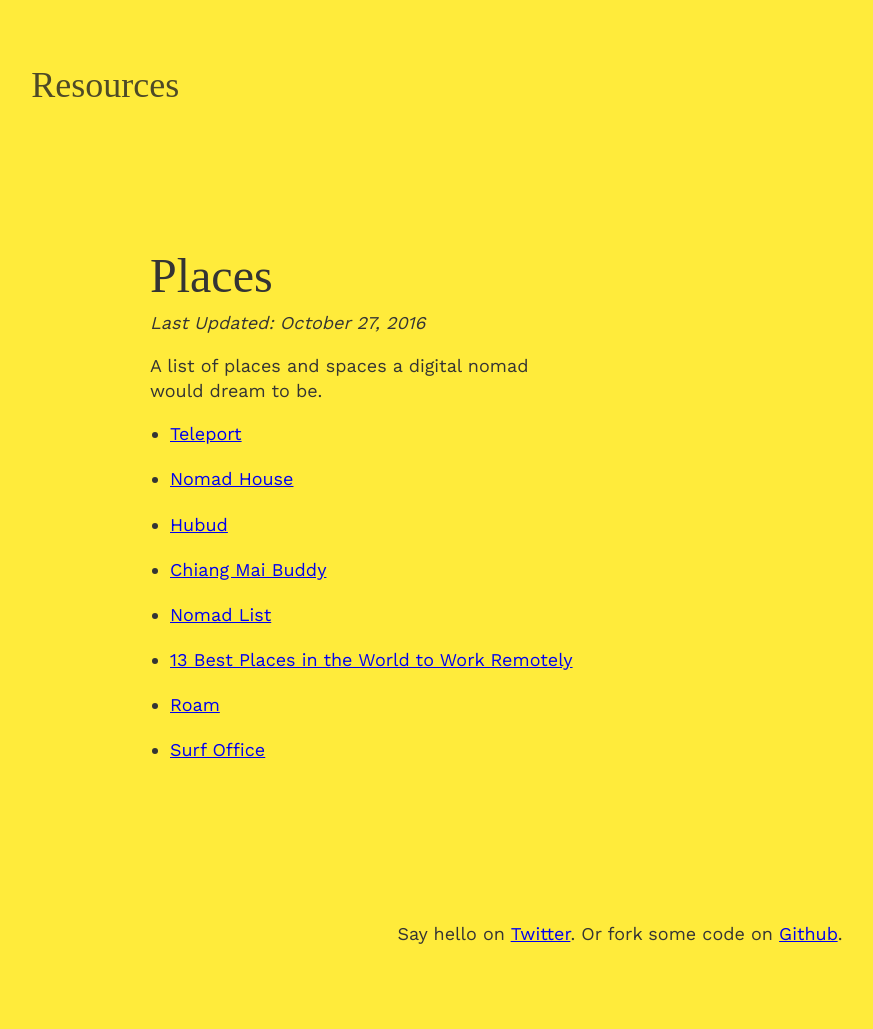
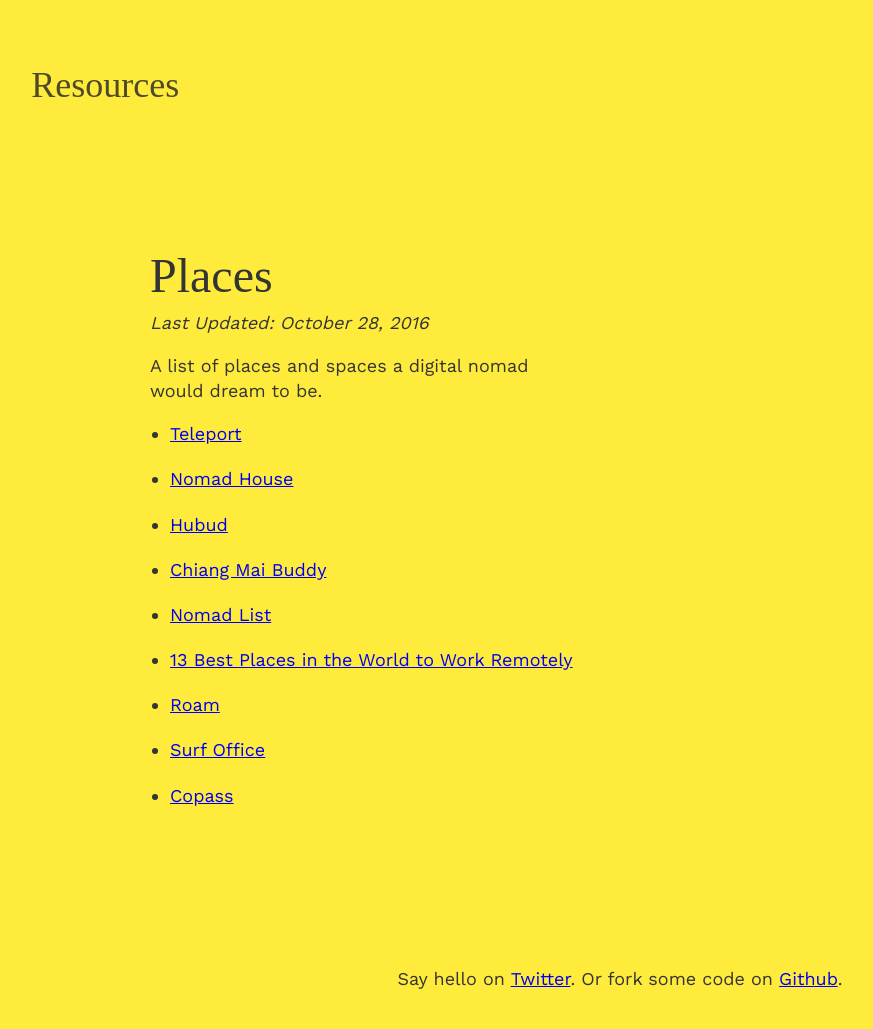
Before and after one commit to whosdustin/resources, a Jekyll site: the page built from _posts/2016-10-28-places.markdown, in a window 1280 px wide. Shown: the whole page, without its empty margins (20-893 px from the left). Built offline with Jekyll 4.4.1, drawn with Linux system fonts in a browser that asks for light colours; some web fonts are replaced; before the commit the page ends 984 px from its top, so only the background shows below that.

Commit message:
Updated Places and 1 other file

```diff
--- a/_posts/2016-10-27-places.markdown
+++ b/_posts/2016-10-28-places.markdown
@@ -1,6 +1,6 @@
 ---
 title: Places
-date: 2016-10-27 20:46:00 -04:00
+date: 2016-10-28 11:24:00 -04:00
 categories:
 - nomad
 list:
@@ -20,6 +20,8 @@ list:
   link: https://www.roam.co/
 - title: Surf Office
   link: https://www.thesurfoffice.com/
+- title: Copass
+  link: https://www.copass.org/
 ---
 
 A list of places and spaces a digital nomad would dream to be.
```
